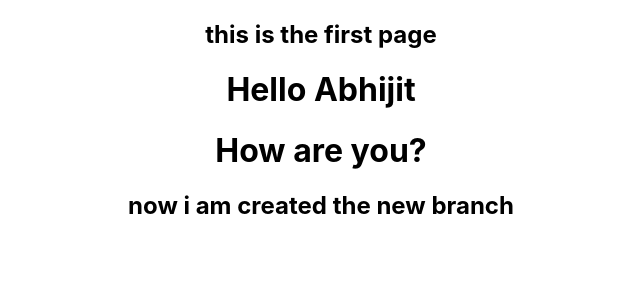
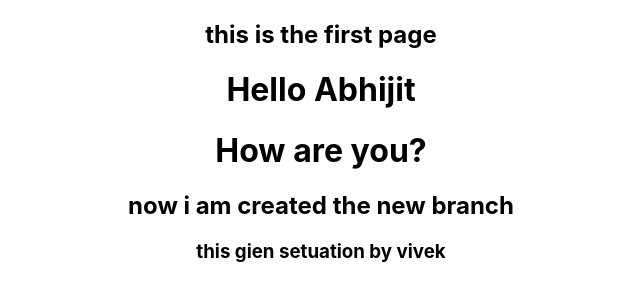
Before and after one commit to abhijitchavan408/React-Application, a React (Create React App) app: page / in a window 1280 px wide. Shown: the top 300 px of the page, without its empty margins (319-959 px from the left). Built offline with nearby package versions, Linux system fonts and the light colour scheme.

Commit message:
create the situation by vivek

```diff
--- a/src/App.js
+++ b/src/App.js
@@ -9,6 +9,7 @@ function App() {
       <h1>Hello Abhijit</h1>
       <h1> How are you? </h1>
       <h2>now i am created the new branch </h2>
+      <h3>this gien setuation by vivek</h3>
     </div>
   );
 }
```
